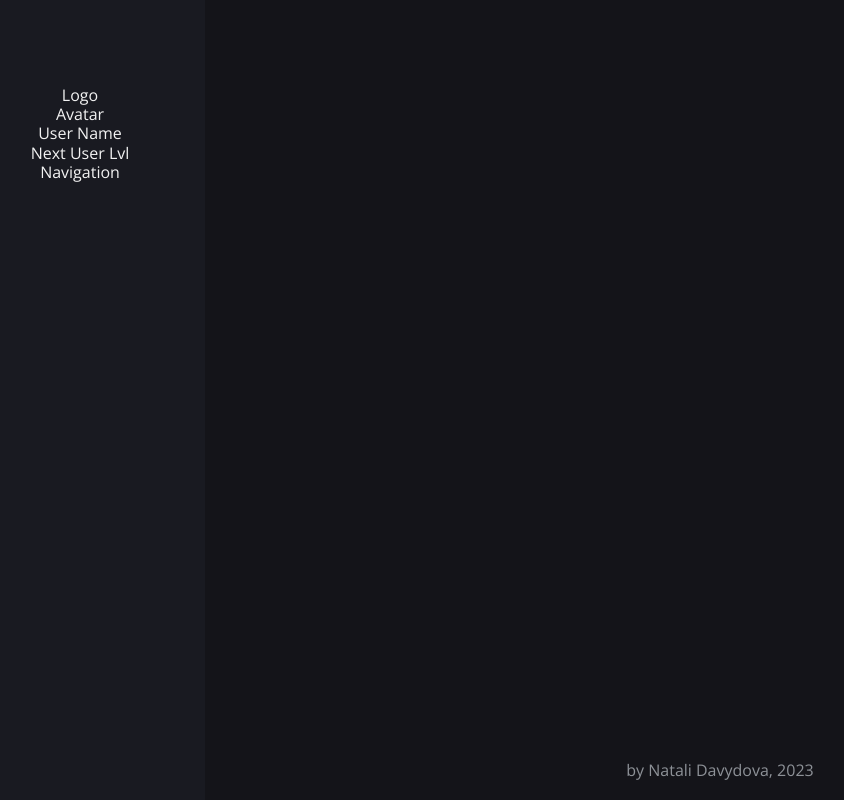
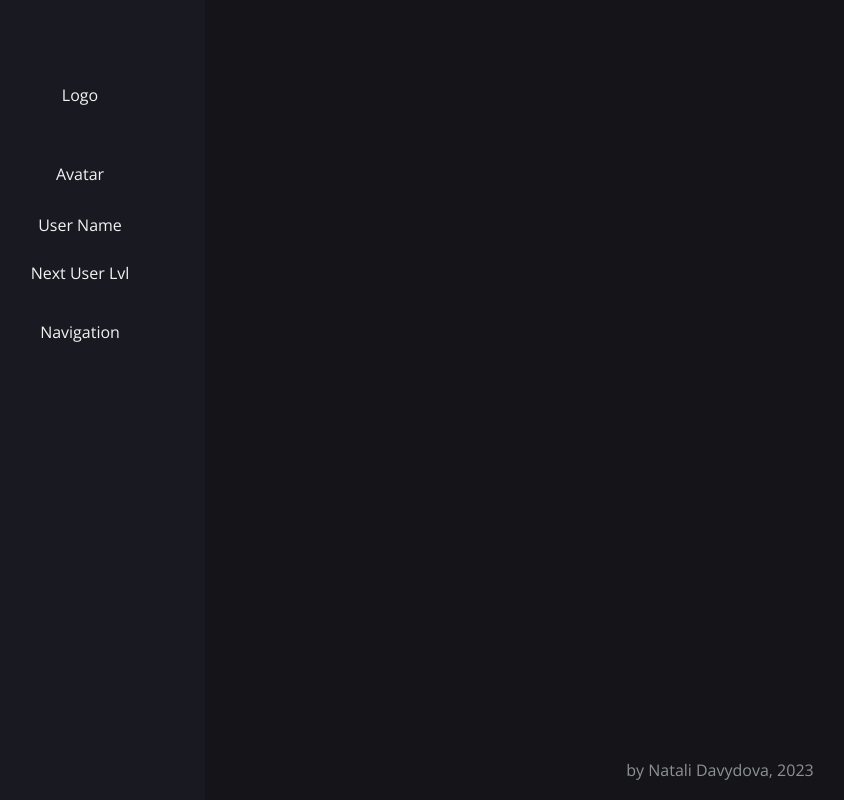
Before and after one commit to nat-davydova/toxic-dashboard, a React (Vite) app: page / in a window 1280 px wide. Shown: the whole page, without its empty margins (45-889 px from the left). Built offline with nearby package versions, Linux system fonts and the light colour scheme.

Commit message:
feat: add sidebar elems offsets

```diff
--- a/src/components/Sidebar/Sidebar.module.css
+++ b/src/components/Sidebar/Sidebar.module.css
@@ -6,3 +6,19 @@
     color: var(--font-color-default);
     background-color: var(--bg-surfaces);
 }
+
+.logo {
+    margin-bottom: 60px;
+}
+
+.avatar {
+    margin-bottom: 32px;
+}
+
+.userName {
+    margin-bottom: 28px;
+}
+
+.userLvl {
+    margin-bottom: 40px;
+}
--- a/src/components/Sidebar/Sidebar.tsx
+++ b/src/components/Sidebar/Sidebar.tsx
@@ -3,10 +3,10 @@ import styles from "./Sidebar.module.css";
 export function Sidebar() {
   return (
     <aside className={styles.sidebar}>
-      <div>Logo</div>
-      <div>Avatar</div>
-      <div>User Name</div>
-      <div>Next User Lvl</div>
+      <div className={styles.logo}>Logo</div>
+      <div className={styles.avatar}>Avatar</div>
+      <div className={styles.userName}>User Name</div>
+      <div className={styles.userLvl}>Next User Lvl</div>
       <nav>Navigation</nav>
     </aside>
   );
```
